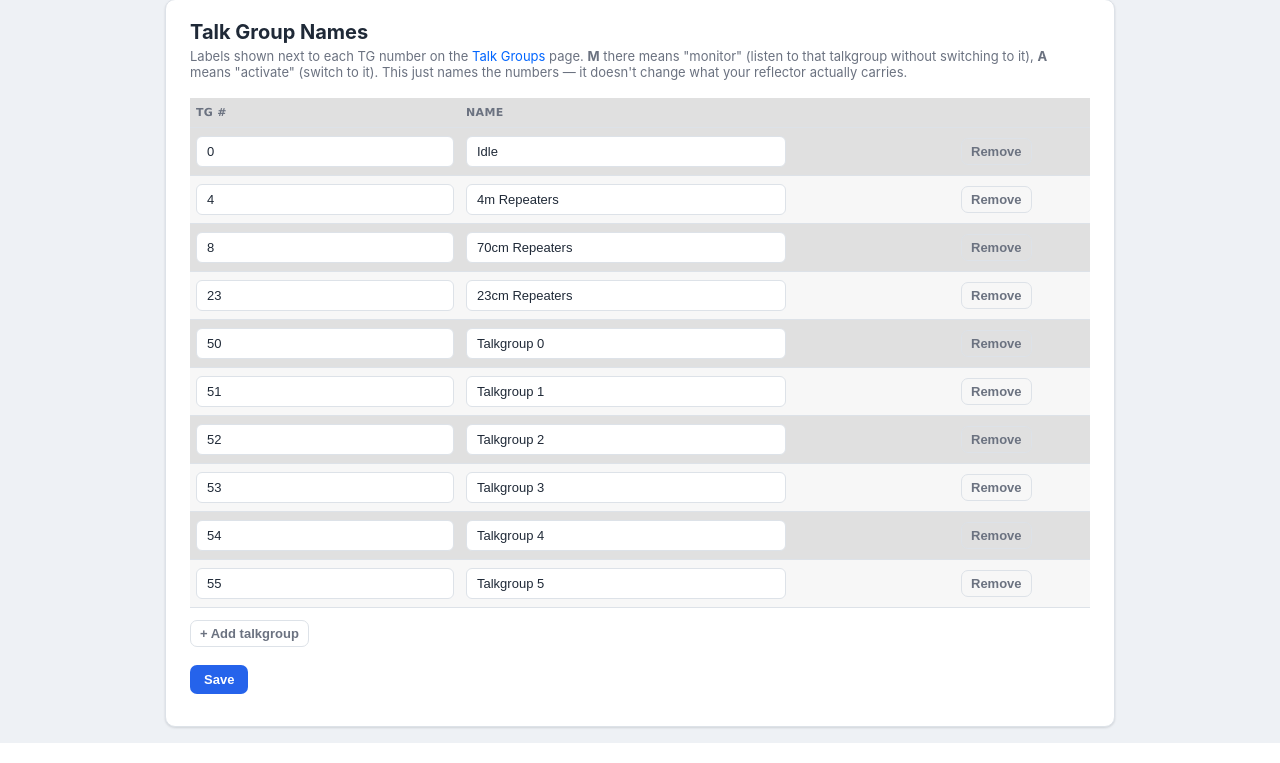
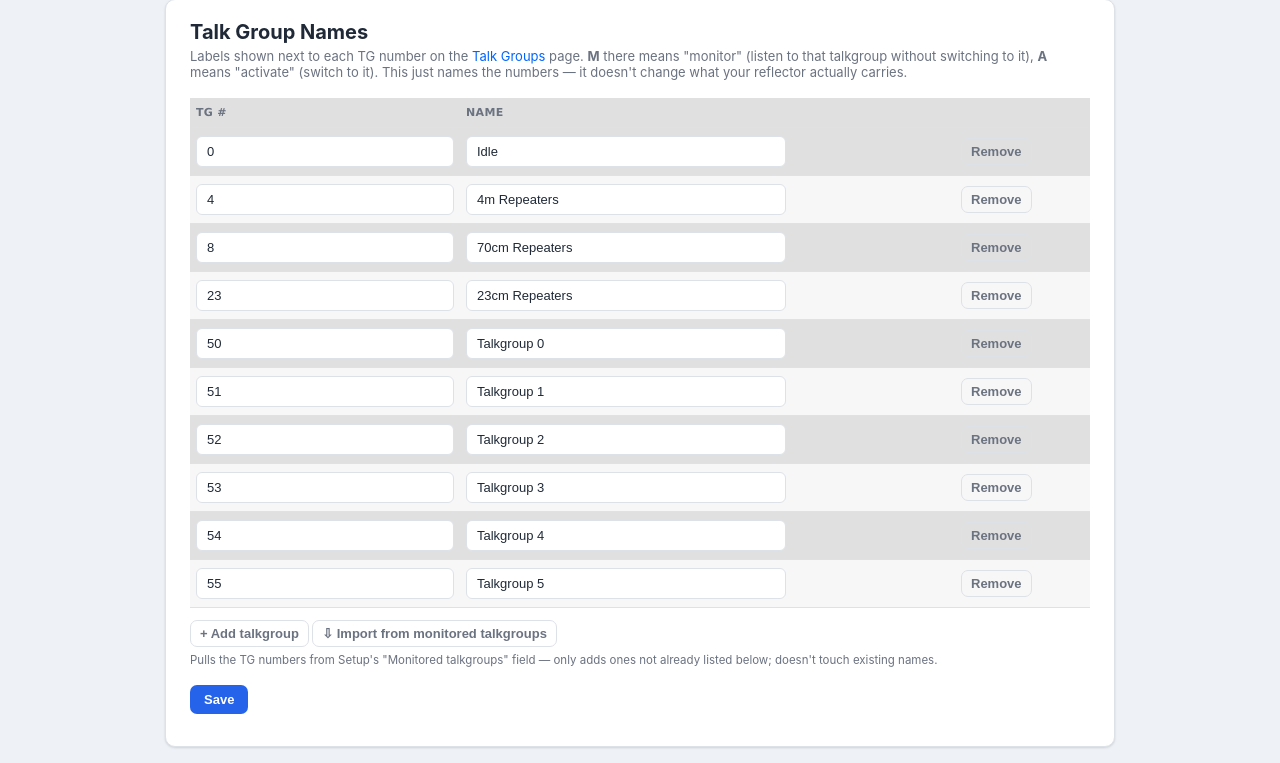
Before and after one commit to mrspock64/hotspot-image, a PHP site: page /tgnames/ in a window 1280 px wide. Shown: the part 160-923 px from the top of the page. Run offline with PHP 8.4, Linux system fonts and the light colour scheme.

Commit message:
Add "Import from monitored talkgroups" to the TG Names page
Setup's "Monitored talkgroups" field (MONITOR_TGS in [ReflectorLogic]) is
the reflector-side list of TGs this node listens to even when not
actively switched to one -- exactly the numbers worth having a name for,
and typing them out by hand into the new TG Names page would just be
re-entering data that's already configured elsewhere.

loadMonitoredTgNumbers() in tgdb_store.php parses MONITOR_TGS (strips the
optional leading "+" priority marker SvxLink allows on entries). The new
"Import from monitored talkgroups" button is just another submit in the
same form as Save, so clicking it sends every current tg[]/name[] row
along with it -- the handler merges in any monitored TG number not
already present (empty name, ready to fill in) without touching existing
rows or names, and does NOT save to disk itself; Save is still a separate,
explicit step.

Verified on svxlinkuhf: clicked Import on a page showing only the legacy
placeholder rows, got "Added 14 talkgroup(s)", and all 14 real TG numbers
from MONITOR_TGS (240, 2400, 2401...24078) appeared below with empty name
fields -- confirmed via curl that no dashboard_tgdb.json was written
(Import only pre-fills the form; nothing is persisted until Save).

Co-Authored-By: Claude Sonnet 5 <noreply@anthropic.com>

```diff
--- a/dashboard/include/tgdb_store.php
+++ b/dashboard/include/tgdb_store.php
@@ -33,6 +33,29 @@ function loadTgDb(): array
     return [];
 }
 
+/**
+ * The Setup page's "Monitored talkgroups" field (MONITOR_TGS in
+ * [ReflectorLogic]) is the reflector-side list of TGs this node listens to
+ * even when not actively switched to one -- exactly the TG numbers worth
+ * having a name for. Used by the "Import from monitored talkgroups" button
+ * on the TG Names page so numbers don't have to be retyped by hand.
+ *
+ * @return list<string> TG numbers, "+" priority markers stripped
+ */
+function loadMonitoredTgNumbers(): array
+{
+    $conf = @parse_ini_file('/etc/svxlink/svxlink.conf', true, INI_SCANNER_RAW) ?: [];
+    $raw = $conf['ReflectorLogic']['MONITOR_TGS'] ?? '';
+    $numbers = [];
+    foreach (explode(',', $raw) as $tg) {
+        $tg = ltrim(trim($tg), '+');
+        if ($tg !== '' && ctype_digit($tg)) {
+            $numbers[] = $tg;
+        }
+    }
+    return $numbers;
+}
+
 function saveTgDb(array $tgdb): void
 {
     uksort($tgdb, fn($a, $b) => (int)$a <=> (int)$b);
--- a/dashboard/tgnames/index.php
+++ b/dashboard/tgnames/index.php
@@ -45,8 +45,30 @@ if (isset($_POST['btnSave'])) {
     }
 }
 
-$tgdb = loadTgDb();
-if (isset($_POST['btnSave']) && !$error) {
+if (isset($_POST['btnImport'])) {
+    // Merge into whatever's currently in the form (including unsaved
+    // edits), not a fresh disk read -- Import is just another submit
+    // button in the same form, so the browser sends every existing
+    // tg[]/name[] row along with it.
+    $tgdb = [];
+    foreach (($_POST['tg'] ?? []) as $i => $tg) {
+        $tg = trim($tg);
+        $name = trim(($_POST['name'] ?? [])[$i] ?? '');
+        if ($tg === '' && $name === '') continue;
+        $tgdb[$tg] = $name;
+    }
+    $added = 0;
+    foreach (loadMonitoredTgNumbers() as $tg) {
+        if (!array_key_exists($tg, $tgdb)) {
+            $tgdb[$tg] = '';
+            $added++;
+        }
+    }
+    uksort($tgdb, fn($a, $b) => (int)$a <=> (int)$b);
+    $message = $added > 0
+        ? "Added $added talkgroup(s) from Setup's Monitored talkgroups list — fill in names below and Save."
+        : "Nothing to add — every monitored talkgroup is already listed below.";
+} elseif (isset($_POST['btnSave']) && !$error) {
     // reflect what was actually saved, not a stale disk read
     $tgdb = [];
     foreach (($_POST['tg'] ?? []) as $i => $tg) {
@@ -56,6 +78,8 @@ if (isset($_POST['btnSave']) && !$error) {
         $tgdb[$tg] = $name;
     }
     uksort($tgdb, fn($a, $b) => (int)$a <=> (int)$b);
+} else {
+    $tgdb = loadTgDb();
 }
 ?>
 <!DOCTYPE html>
@@ -95,7 +119,9 @@ if (isset($_POST['btnSave']) && !$error) {
 
     <p>
       <button type="button" class="mx-btn mx-btn-ghost" onclick="addRow()">+ Add talkgroup</button>
+      <button type="submit" name="btnImport" class="mx-btn mx-btn-ghost">⇩ Import from monitored talkgroups</button>
     </p>
+    <p class="mx-hint" style="margin-top:-6px;">Pulls the TG numbers from Setup's "Monitored talkgroups" field — only adds ones not already listed below; doesn't touch existing names.</p>
 
     <p style="margin-top:18px;">
       <button type="submit" name="btnSave" class="mx-btn">Save</button>
```
